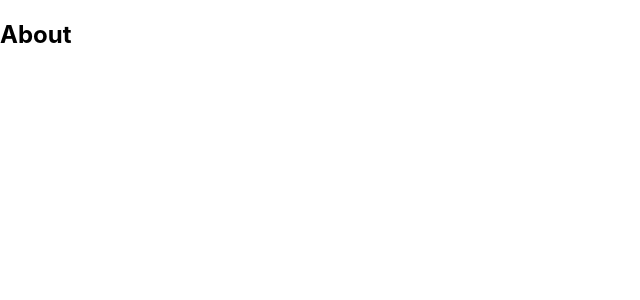
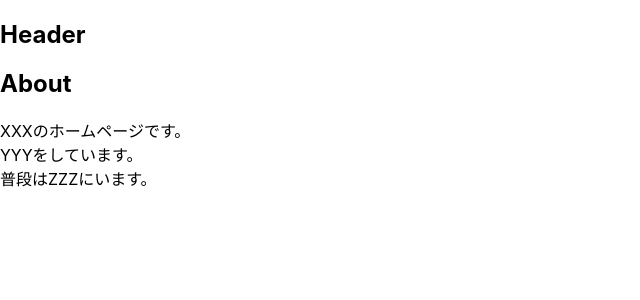
Before and after one commit to maakunn89/work_project_public, a React (Create React App) app: page /about in a window 1280 px wide. Shown: the top 300 px of the page, without its empty margins (0-640 px from the left). Built offline with nearby package versions, Linux system fonts and the light colour scheme.

Commit message:
ヘッダーが常に上部に表示されるように変更

```diff
--- a/src/App.tsx
+++ b/src/App.tsx
@@ -5,17 +5,20 @@ import About from './blog/tsx/About'
 import Works from './blog/tsx/Works'
 import Links from './blog/tsx/Links'
 import Contact from './blog/tsx/Contact'
+import Layout from './blog/tsx/Layout'
 import './App.css'
 
 function App() {
   return (
     <Router>
       <Routes>
-        <Route path="/" element={<Home />} />
-        <Route path="/about" element={<About />} />
-        <Route path="/works" element={<Works />} />
-        <Route path="/links" element={<Links />} />
-        <Route path="/contact" element={<Contact />} />
+        <Route path="/" element={<Layout />}>
+          <Route index element={<Home />} />
+          <Route path="/about" element={<About />} />
+          <Route path="/works" element={<Works />} />
+          <Route path="/links" element={<Links />} />
+          <Route path="/contact" element={<Contact />} />
+        </Route>
       </Routes>
     </Router>
   )
--- a/src/blog/tsx/About.tsx
+++ b/src/blog/tsx/About.tsx
@@ -2,7 +2,14 @@ import React from 'react'
 import '../css/About.css'
 
 const About = () => {
-  return <h2>About</h2>
+  return (
+    <>
+      <h2>About</h2>
+      <div>XXXのホームページです。</div>
+      <div>YYYをしています。</div>
+      <div>普段はZZZにいます。</div>
+    </>
+  )
 }
 
 export default About
--- /dev/null
+++ b/src/blog/tsx/Header.tsx
@@ -0,0 +1,8 @@
+import React from 'react'
+import '../css/Header.css'
+
+const Header = () => {
+  return <h2>Header</h2>
+}
+
+export default Header
--- /dev/null
+++ b/src/blog/tsx/Layout.tsx
@@ -0,0 +1,15 @@
+import React from 'react'
+import { Outlet } from 'react-router-dom'
+import Header from './Header'
+import '../css/Layout.css'
+
+const Layout = () => {
+  return (
+    <>
+      <Header></Header>
+      <Outlet></Outlet>
+    </>
+  )
+}
+
+export default Layout
```
Also changed, not shown: src/blog/css/Header.css (added), src/blog/css/Layout.css (added).
